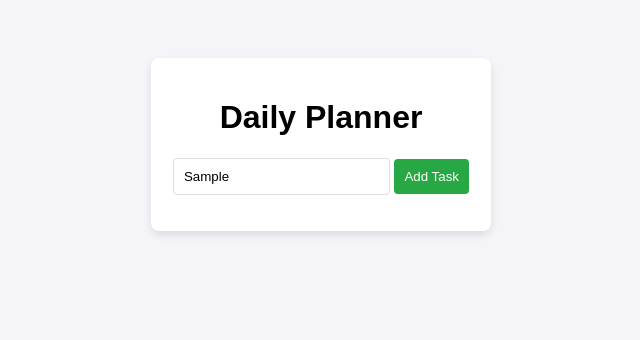
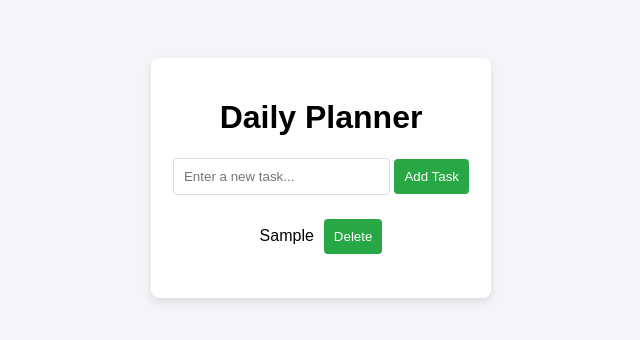
Before and after one commit to Supun333/daily-planner, a plain HTML site: page index.html in a window 1280 px wide. Both pictures are taken after typing "Sample" into the empty fields and a click on the button "Add Task". Shown: the whole page, without its empty margins (319-959 px from the left). Drawn offline with Linux system fonts and the light colour scheme.

Commit message:
EMPT-1256

```diff
--- a/index.html
+++ b/index.html
@@ -23,4 +23,12 @@
     </div>
 
 </body>
+
 </html>
+<ul id="taskList">
+            </ul>
+    </div>
+
+    <script src="script.js"></script>
+</body>
+</html>
--- /dev/null
+++ b/script.js
@@ -0,0 +1,38 @@
+// 1. SELECT ELEMENTS
+const taskInput = document.querySelector('#taskInput');
+const addTaskBtn = document.querySelector('#addTaskBtn');
+const taskList = document.querySelector('#taskList');
+
+// 2. DEFINE THE FUNCTION
+function addTask() {
+    const taskText = taskInput.value;
+
+    if (taskText === "") {
+        alert("Please enter a task!");
+        return;
+    }
+
+    const newTask = document.createElement('li');
+    newTask.textContent = taskText;
+
+    // --- NEW LIGHT SWITCH INSTRUCTION ---
+    newTask.addEventListener('click', function() {
+        newTask.classList.toggle('completed');
+    });
+    // ------------------------------------
+
+    const deleteBtn = document.createElement('button');
+    deleteBtn.textContent = "Delete";
+    deleteBtn.style.marginLeft = "10px";
+
+    deleteBtn.addEventListener('click', function() {
+        taskList.removeChild(newTask);
+    });
+
+    newTask.appendChild(deleteBtn);
+    taskList.appendChild(newTask);
+    taskInput.value = "";
+}
+
+// 3. ADD EVENT LISTENER TO THE MAIN BUTTON
+addTaskBtn.addEventListener('click', addTask);
--- a/style.css
+++ b/style.css
@@ -47,3 +47,15 @@ ul {
     list-style-type: none;
     padding: 0;
 }
+
+/* This is a new style rule just for completed tasks */
+.completed {
+    text-decoration: line-through; /* This draws a line through the text */
+    color: gray; /* This makes the text fade out a bit */
+}
+
+/* Let's also make the tasks look clickable so the user knows they can tap them */
+li {
+    cursor: pointer; /* Changes the mouse pointer to a little hand */
+    padding: 8px; /* Adds a little breathing room around the text */
+}
```
